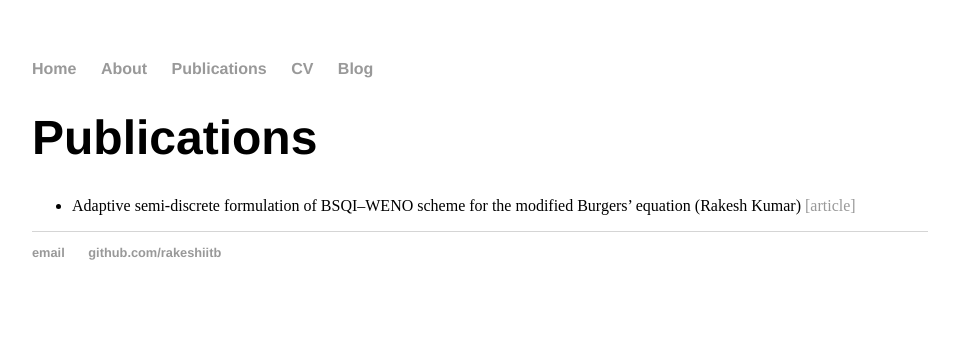
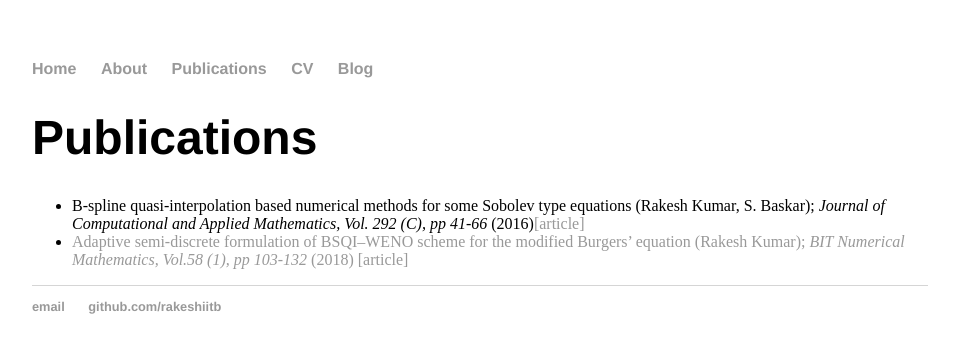
Before and after one commit to rakeshiitb/rakeshiitb.github.io, a Jekyll site: the page built from publications/index.html, in a window 1280 px wide. Shown: the top 353 px of the page, without its empty margins (160-1119 px from the left). Built offline with Jekyll 4.4.1, drawn with Linux system fonts in a browser that asks for light colours.

Commit message:
Update index.html

```diff
--- a/publications/index.html
+++ b/publications/index.html
@@ -5,6 +5,7 @@
      <div class="Publications">
           <h1>Publications</h1>
           <ul>
-          <li>Adaptive semi-discrete formulation of BSQI–WENO scheme for the modified Burgers’ equation (Rakesh Kumar) <a href="https://link.springer.com/article/10.1007/s10543-017-0675-8">[article]</a></li>
+          <li>B-spline quasi-interpolation based numerical methods for some Sobolev type equations (Rakesh Kumar, S. Baskar); <i> Journal of Computational and Applied Mathematics, Vol. 292 (C), pp 41-66</i> (2016)<a href="https://www.sciencedirect.com/science/article/pii/S0377042715003374">[article]</a]</li>
+          <li>Adaptive semi-discrete formulation of BSQI–WENO scheme for the modified Burgers’ equation (Rakesh Kumar); <i>BIT Numerical Mathematics, Vol.58 (1), pp 103-132 </i>(2018) <a href="https://link.springer.com/article/10.1007/s10543-017-0675-8">[article]</a></li>
           </ul>
      </div>
```
